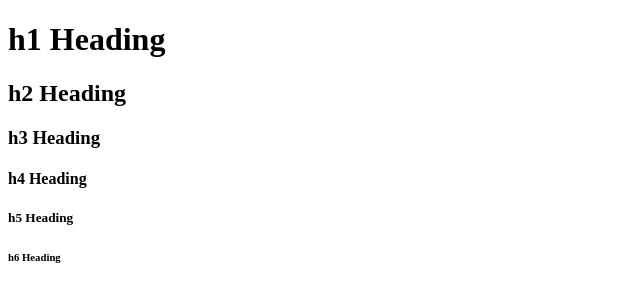
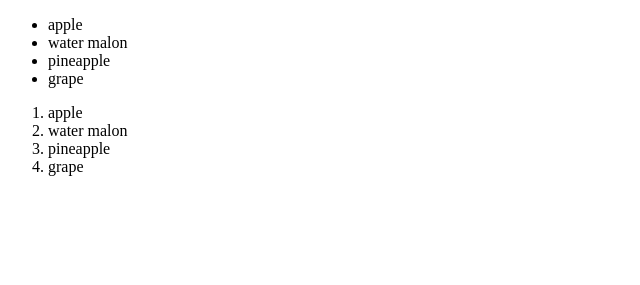
Before and after one commit to ankiwoong/Postech_Web_Programming_Basics, a plain HTML site: page index.html in a window 1280 px wide. Shown: the top 285 px of the page, without its empty margins (0-640 px from the left). Drawn offline with Linux system fonts and the light colour scheme.

Commit message:
HTML text-ordered and unordered lists

```diff
--- a/index.html
+++ b/index.html
@@ -8,14 +8,19 @@
 </head>
 
 <body>
-    <h1>h1 Heading</h1>
-    <h2>h2 Heading</h2>
-    <h3>h3 Heading</h3>
-    <h4>h4 Heading</h4>
-    <h5>h5 Heading</h5>
-    <h6>h6 Heading</h6>
+    <ul>
+        <li>apple</li>
+        <li>water malon</li>
+        <li>pineapple</li>
+        <li>grape</li>
+    </ul>
 
-    <img src="images/html5.png" alt="HTML5">
+    <ol>
+        <li>apple</li>
+        <li>water malon</li>
+        <li>pineapple</li>
+        <li>grape</li>
+    </ol>
 </body>
 
 </html>
```
Also changed, not shown: screenshot/screenshot-3.png (added).
